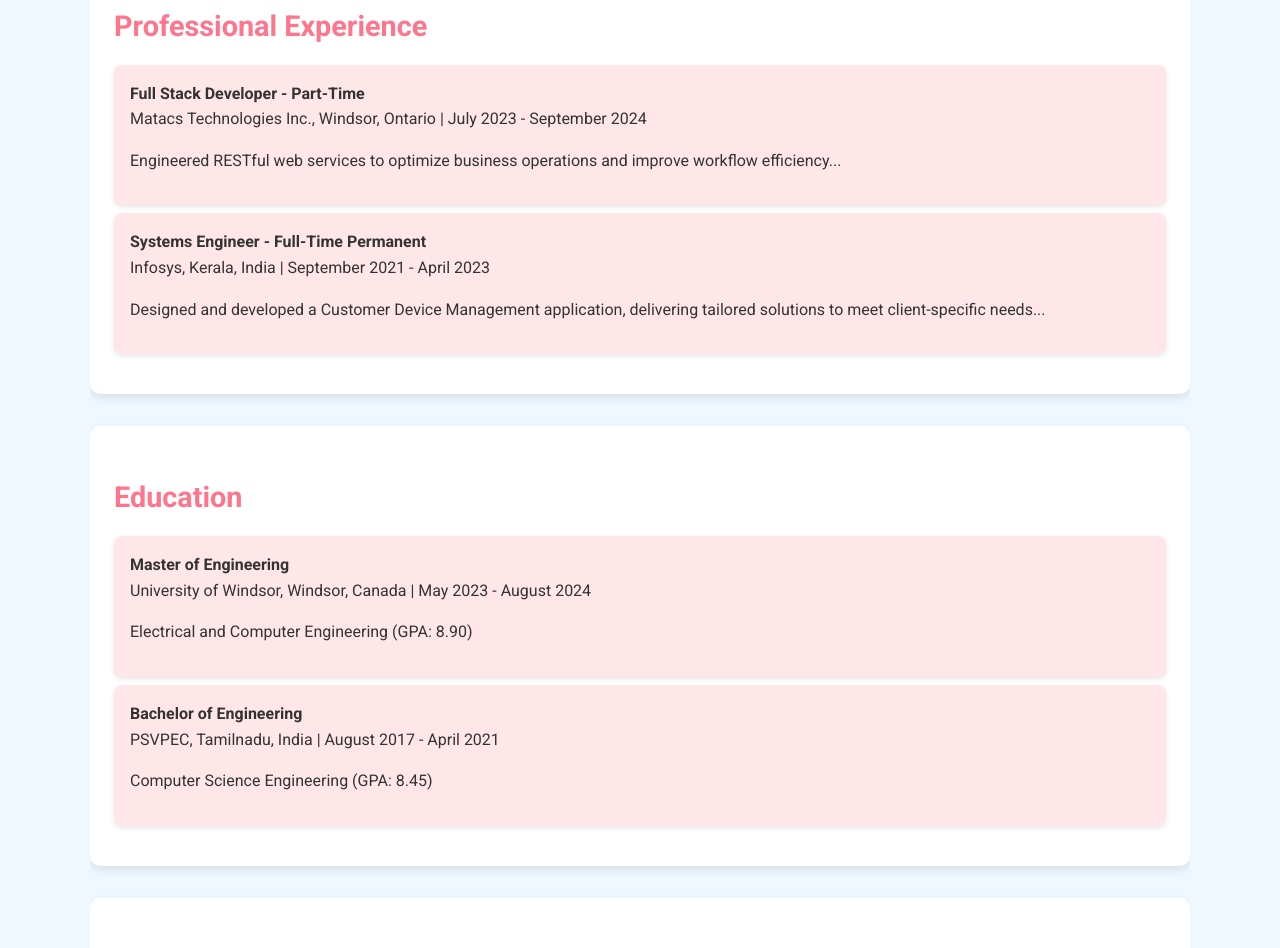
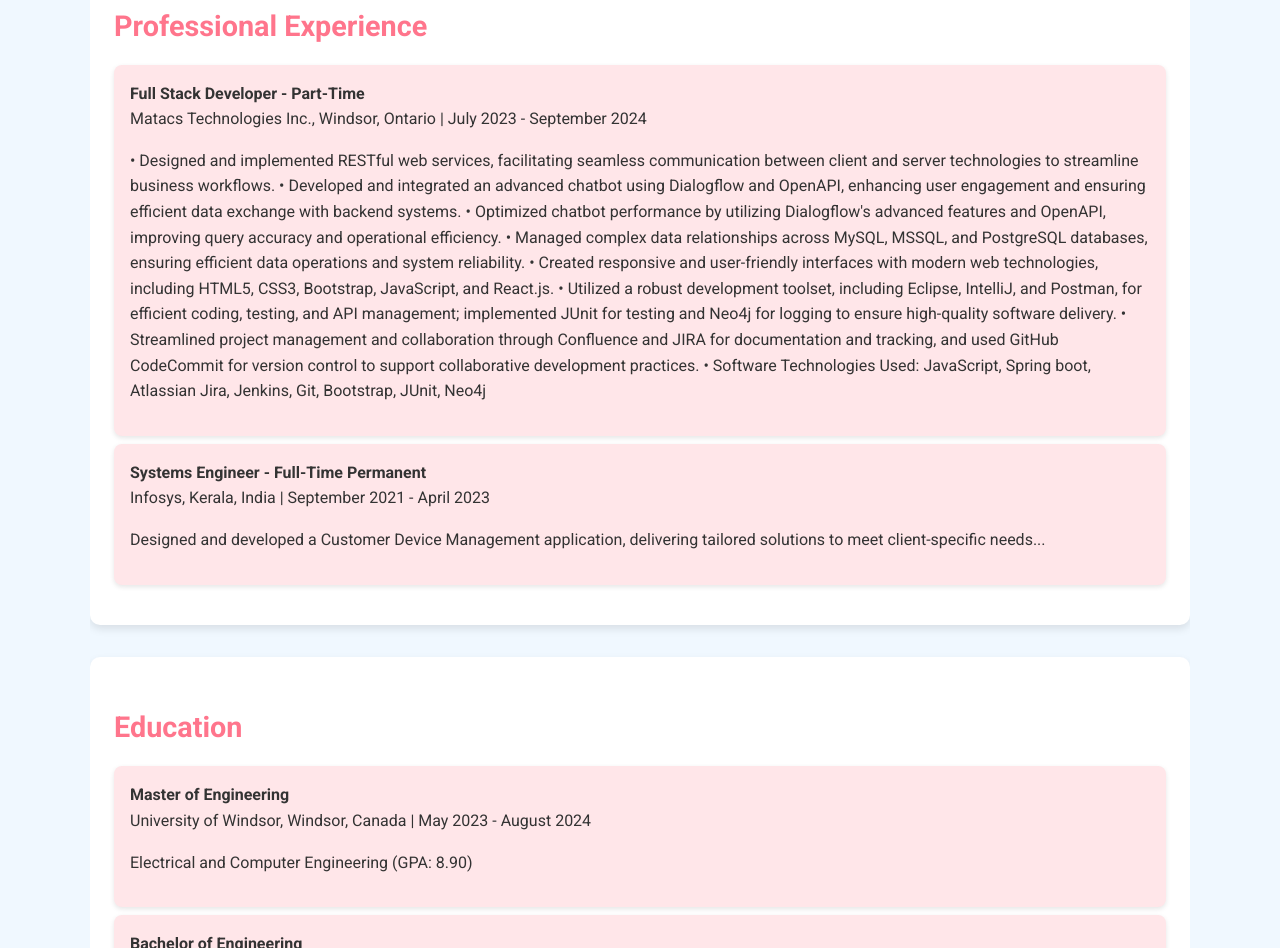
Before and after one commit to dhivyarai2000/portfolio, a plain HTML site: page index.html in a window 1280 px wide. Shown: the part 958-1906 px from the top of the page. Drawn offline with Linux system fonts and the light colour scheme.

Commit message:
Update index.html

```diff
--- a/index.html
+++ b/index.html
@@ -108,7 +108,22 @@
                 <li>
                     <strong>Full Stack Developer - Part-Time</strong><br>
                     Matacs Technologies Inc., Windsor, Ontario | July 2023 - September 2024
-                    <p>Engineered RESTful web services to optimize business operations and improve workflow efficiency...</p>
+                    <p> • Designed and implemented RESTful web services, facilitating seamless communication between client and
+ server technologies to streamline business workflows.
+ • Developed and integrated an advanced chatbot using Dialogflow and OpenAPI, enhancing user engagement
+ and ensuring efficient data exchange with backend systems.
+ • Optimized chatbot performance by utilizing Dialogflow's advanced features and OpenAPI, improving query
+ accuracy and operational efficiency.
+ • Managed complex data relationships across MySQL, MSSQL, and PostgreSQL databases, ensuring efficient
+ data operations and system reliability.
+ • Created responsive and user-friendly interfaces with modern web technologies, including HTML5, CSS3,
+ Bootstrap, JavaScript, and React.js.
+ • Utilized a robust development toolset, including Eclipse, IntelliJ, and Postman, for efficient coding, testing, and
+ API management; implemented JUnit for testing and Neo4j for logging to ensure high-quality software delivery.
+ • Streamlined project management and collaboration through Confluence and JIRA for documentation and
+ tracking, and used GitHub CodeCommit for version control to support collaborative development practices.
+ • Software Technologies Used: JavaScript, Spring boot, Atlassian Jira, Jenkins, Git, Bootstrap, JUnit,
+ Neo4j</p>
                 </li>
                 <li>
                     <strong>Systems Engineer - Full-Time Permanent</strong><br>
```
